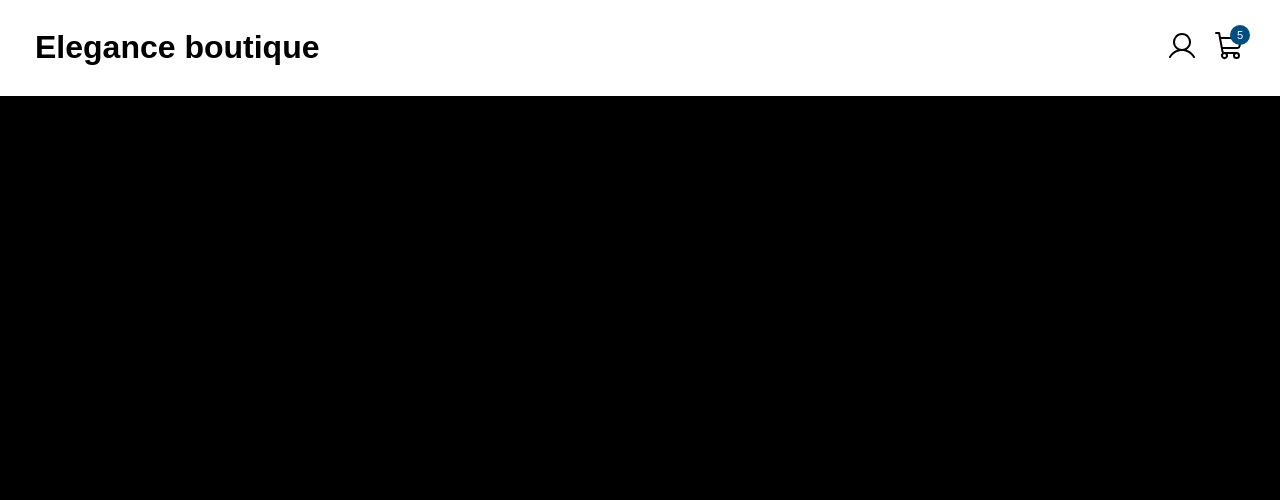
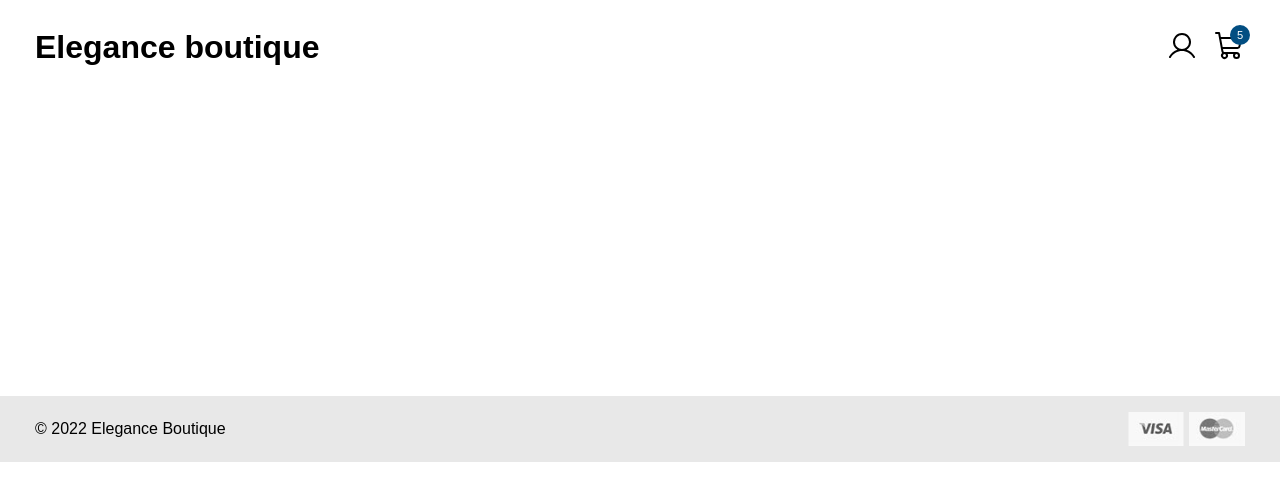
Before and after one commit to eleganceboutique/e-commerce, a React (Create React App) app: page / in a window 1280 px wide. Shown: the top 500 px of the page. Built offline with nearby package versions, Linux system fonts and the light colour scheme.

Commit message:
feat: created footer component

```diff
--- a/src/App.js
+++ b/src/App.js
@@ -1,6 +1,6 @@
 import { ThemeProvider } from 'styled-components';
-import Header from './components/Header';
 import { GlobalStyle } from './global';
+import Home from './pages/Home';
 import theme from './theme';
 
 function App() {
@@ -21,7 +21,7 @@ function App() {
         textColor="white"
         borderWidth="0px"
       /> */}
-      <Header />
+      <Home />
     </ThemeProvider>
   );
 }
--- /dev/null
+++ b/src/components/Footer/index.jsx
@@ -0,0 +1,15 @@
+import mastercard from '../../assets/mastercard.svg';
+import visa from '../../assets/visa.svg';
+import { Container } from './styles';
+
+export default function Footer() {
+  return (
+    <Container>
+      <p>© 2022 Elegance Boutique</p>
+      <div>
+        <img src={visa} alt="bandeira visa" />
+        <img src={mastercard} alt="bandeira mastercard" />
+      </div>
+    </Container>
+  );
+}
--- /dev/null
+++ b/src/components/Footer/styles.js
@@ -0,0 +1,23 @@
+import styled from "styled-components";
+
+
+export const Container = styled.footer`
+  display: flex;
+  align-items: center;
+  justify-content: space-between;
+  padding: 8px 35px 8px 35px;
+
+  background: #E8E8E8;
+
+  margin-top: 300px;
+
+  div {
+    display: flex;
+    align-items: center;
+    gap: 5px;
+  }
+
+  @media (max-width: 425px) {
+    flex-direction: column;
+  }
+`
--- a/src/components/Header/styles.js
+++ b/src/components/Header/styles.js
@@ -1,4 +1,5 @@
 import styled from "styled-components";
+import theme from "../../theme";
 
 
 export const Container = styled.header`
@@ -27,9 +28,9 @@ export const Elipse = styled.div`
   border-radius: 50%;
   color: #fff;
   font-size: 0.7rem;
-  background: #024E82;
+  background: ${theme.colors.primary};
 
   @media (max-width: 440px) {
-    top: 40px;
+    top: 41px;
   }
 `
--- a/src/global.js
+++ b/src/global.js
@@ -5,7 +5,7 @@ export const GlobalStyle = createGlobalStyle`
 
   body {
     font-family: Arial, sans-serif;
-    background-color: #000;
+    background-color: #fff;
     margin: 0;
     padding: 0;
     border: 0;
--- /dev/null
+++ b/src/pages/Home/index.jsx
@@ -0,0 +1,12 @@
+import Footer from '../../components/Footer';
+import Header from '../../components/Header';
+import { Container } from './styles';
+
+export default function Home() {
+  return (
+    <Container>
+      <Header />
+      <Footer />
+    </Container>
+  );
+}
--- /dev/null
+++ b/src/pages/Home/styles.js
@@ -0,0 +1,7 @@
+import styled from "styled-components";
+
+
+export const Container = styled.div`
+  display: flex;
+  flex-direction: column;
+`
--- a/src/theme.js
+++ b/src/theme.js
@@ -1,6 +1,6 @@
 const theme = {
   colors: {
-    primary: 'blue',
+    primary: '#024E82',
     secondary: 'green',
     background: 'white',
     text: 'black',
```
Also changed, not shown: src/assets/mastercard.svg (added), src/assets/visa.svg (added).
